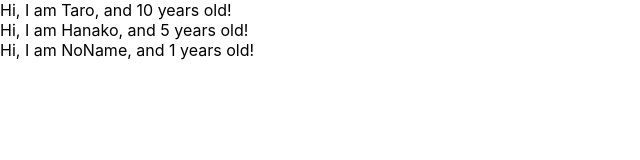
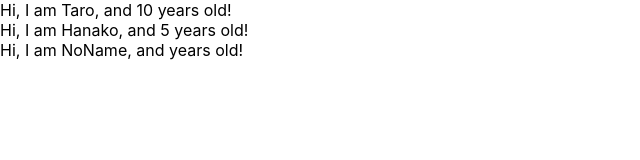
Before and after one commit to k-kzy/react-app, a React (Create React App) app: page / in a window 1280 px wide. Shown: the top 160 px of the page, without its empty margins (0-640 px from the left). Built offline with nearby package versions, Linux system fonts and the light colour scheme.

Commit message:
feat：propTypes

```diff
--- a/src/App.js
+++ b/src/App.js
@@ -1,4 +1,5 @@
 import React from 'react';
+import PropTypes from 'prop-types';
 
 const App = () => {
   const profiles = [
@@ -21,8 +22,9 @@ const User = (props) => {
   return <div>Hi, I am {props.name}, and {props.age} years old!</div>
 }
 
-User.defaultProps = {
-  age: 1,
+User.propTypes = {
+  name: PropTypes.string,
+  age: PropTypes.number.isRequired
 }
 
 export default App;
```
